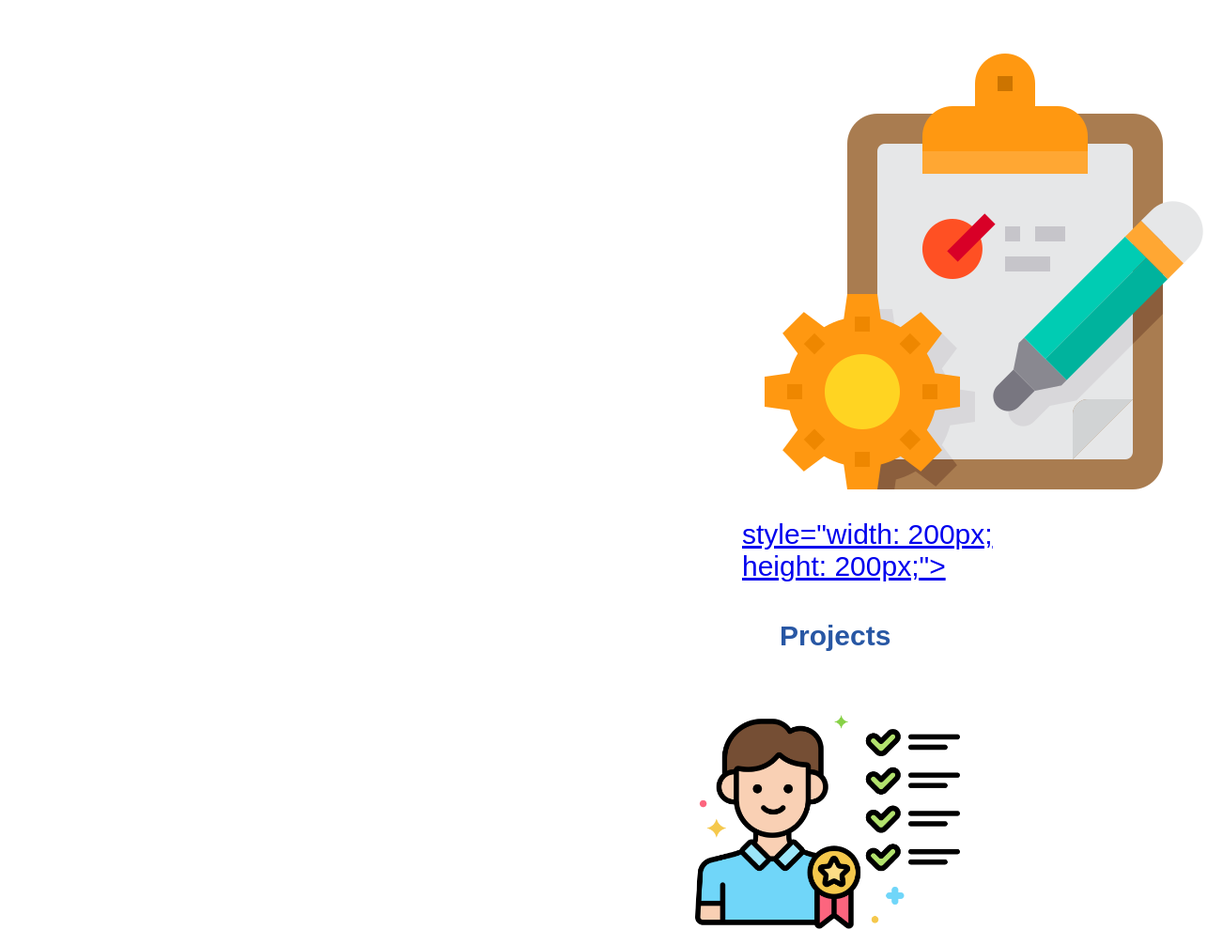
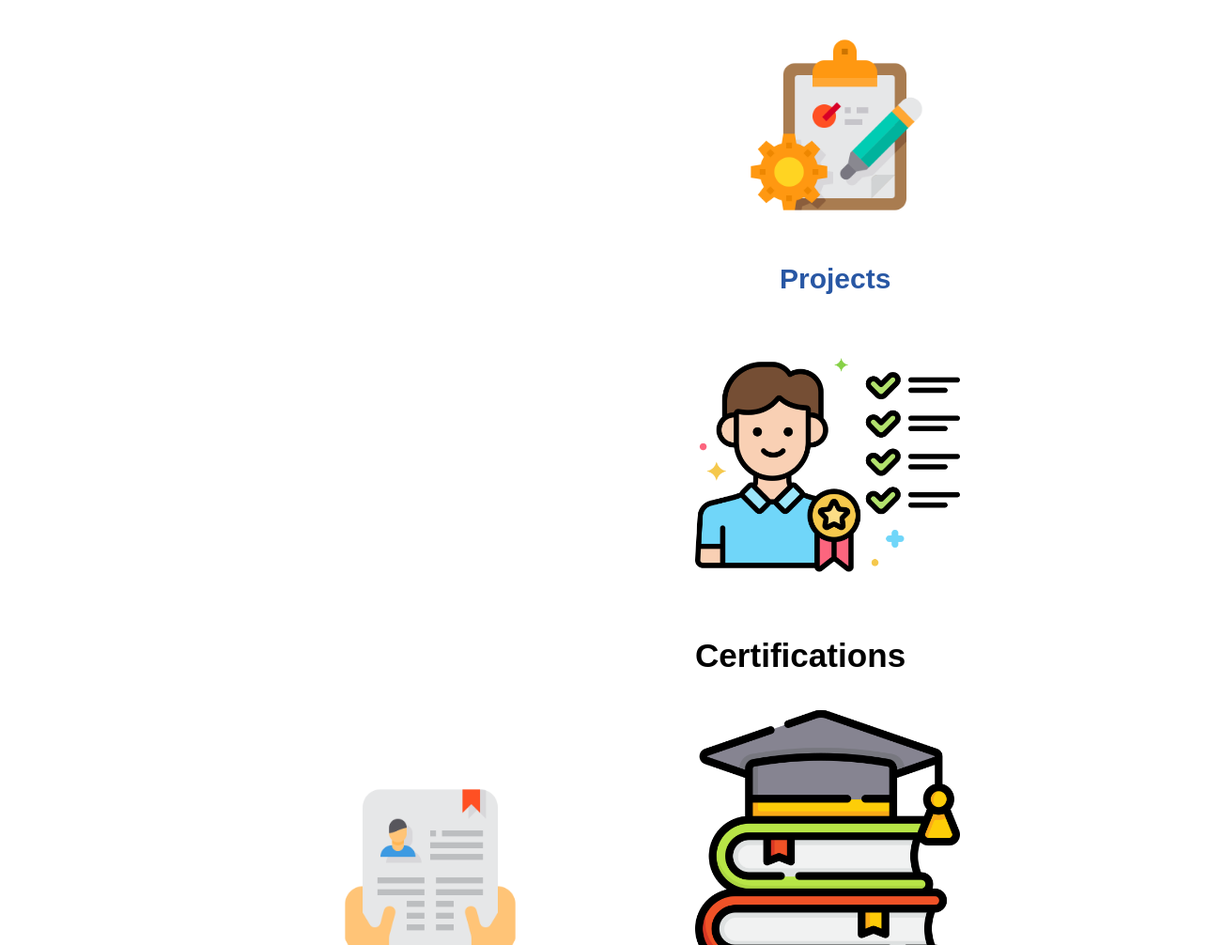
Before and after one commit to RuthvickReddy2001/ruthvickreddyresume-online, a plain HTML site: page index.html in a window 1280 px wide. Shown: the part 2675-3681 px from the top of the page at 94% size, 1302 px wide, since content can reach past the window. Drawn offline with Linux system fonts and the light colour scheme.

Commit message:
Update index.html
error rectified in new element project

```diff
--- a/index.html
+++ b/index.html
@@ -299,7 +299,7 @@
                     <div id="project2">
                     <!-- <i class='fa fa-tasks' style='font-size: 200px'></i> -->
                     <!-- <img src="https://ninjasfiles.s3.amazonaws.com/asset_0000000000000025_1550237330_codezen_2.png"> -->
-                         <p><a href="tsruthvickreddyresume.pdf" target="_blank"><img src="clipboard.png" alt="na">
+                         <p><a href="tsruthvickreddyresume.pdf" target="_blank"><img src="clipboard.png" alt="na"
                              style="width: 200px; height: 200px;"></a></p>
                         <h4> <a class="l-label" href="tsruthvickreddyresume.pdf" target="_blank">Projects</a></h4>
                         <div class="project-hover"></div>
```
